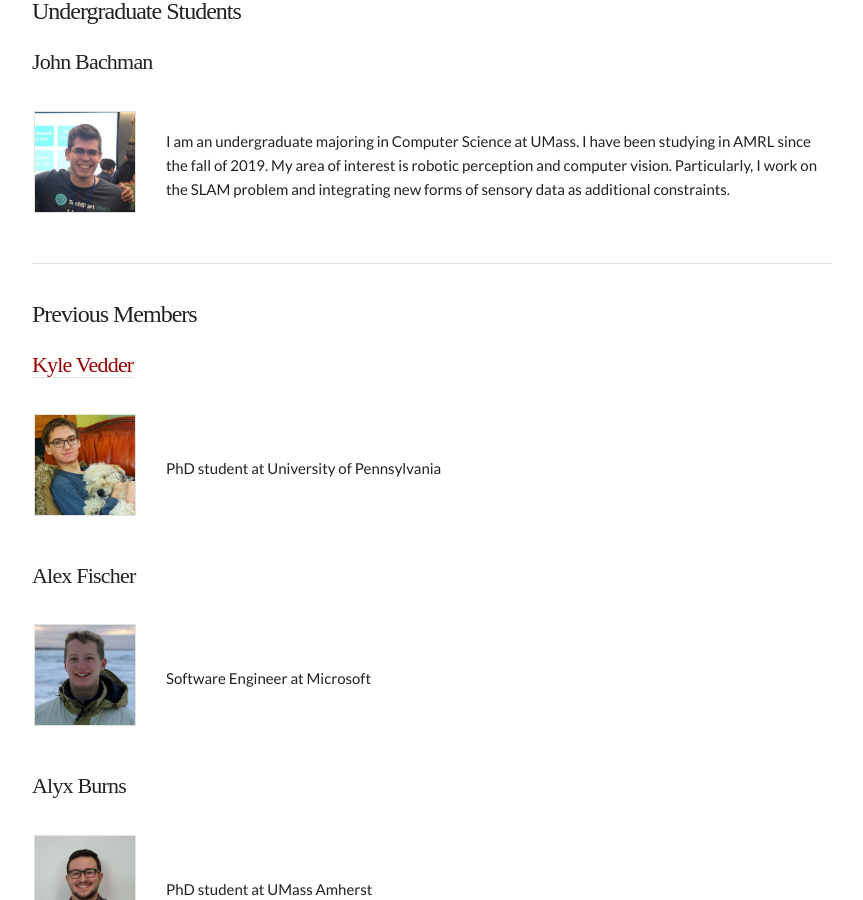
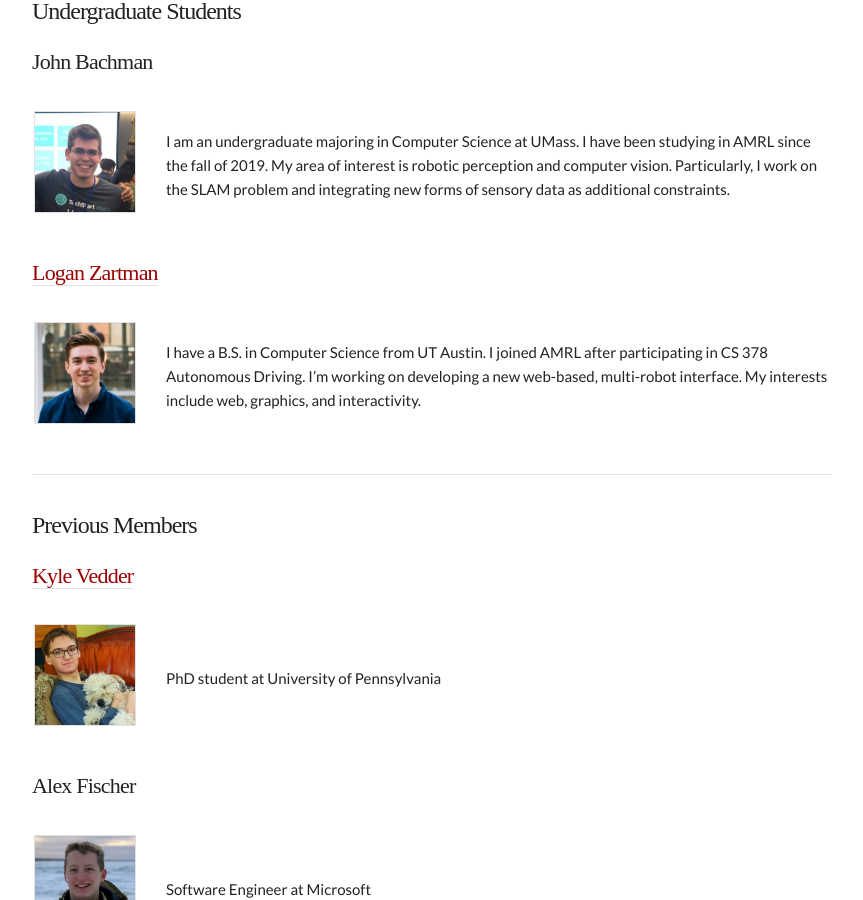
Before and after one commit to ut-amrl/ut-amrl.github.io, a Jekyll site: the page built from people.md, in a window 1280 px wide and 900 px high, scrolled down 1713 px. Shown: the whole window, without its empty margins (208-1071 px from the left). Built offline with Jekyll 4.4.1, drawn with Linux system fonts in a browser that asks for light colours; nearby versions of some CDN libraries; some web fonts are replaced.

Commit message:
Update people.md

```diff
--- a/people.md
+++ b/people.md
@@ -50,6 +50,11 @@
 | ![John Bachman](assets/images/people/john_bachman.jpg) | I am an undergraduate majoring in Computer Science at UMass. I have been studying in AMRL since the fall of 2019. My area of interest is robotic perception and computer vision. Particularly, I work on the SLAM problem and integrating new forms of sensory data as additional constraints. |
 {: .people_table_hack}
 
+#### [Logan Zartman](https://zartman.org)
+
+| ![Logan Zartman](assets/images/people/logan_zartman.jpg) | I have a B.S. in Computer Science from UT Austin. I joined AMRL after participating in CS 378 Autonomous Driving. I'm working on developing a new web-based, multi-robot interface. My interests include web, graphics, and interactivity.
+{: .people_table_hack}
+
 ---
 
 ### Previous Members
```
